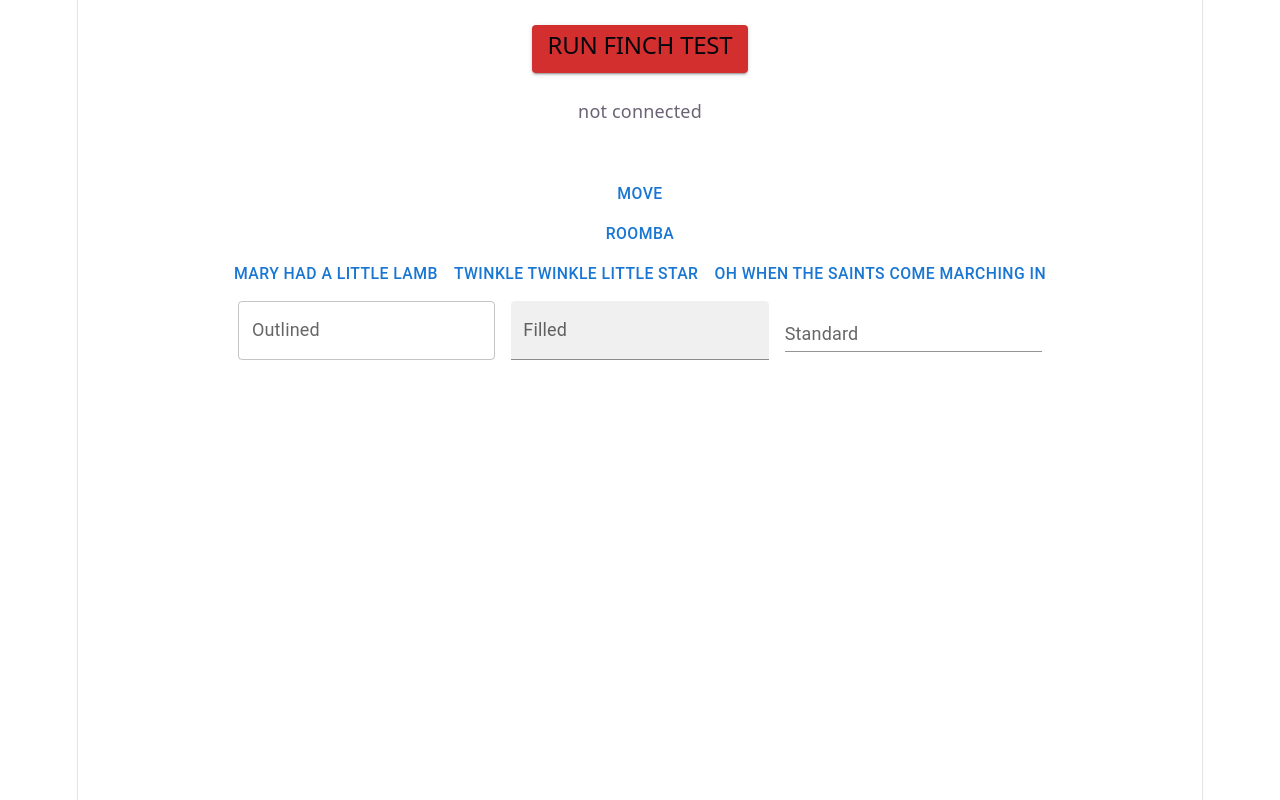
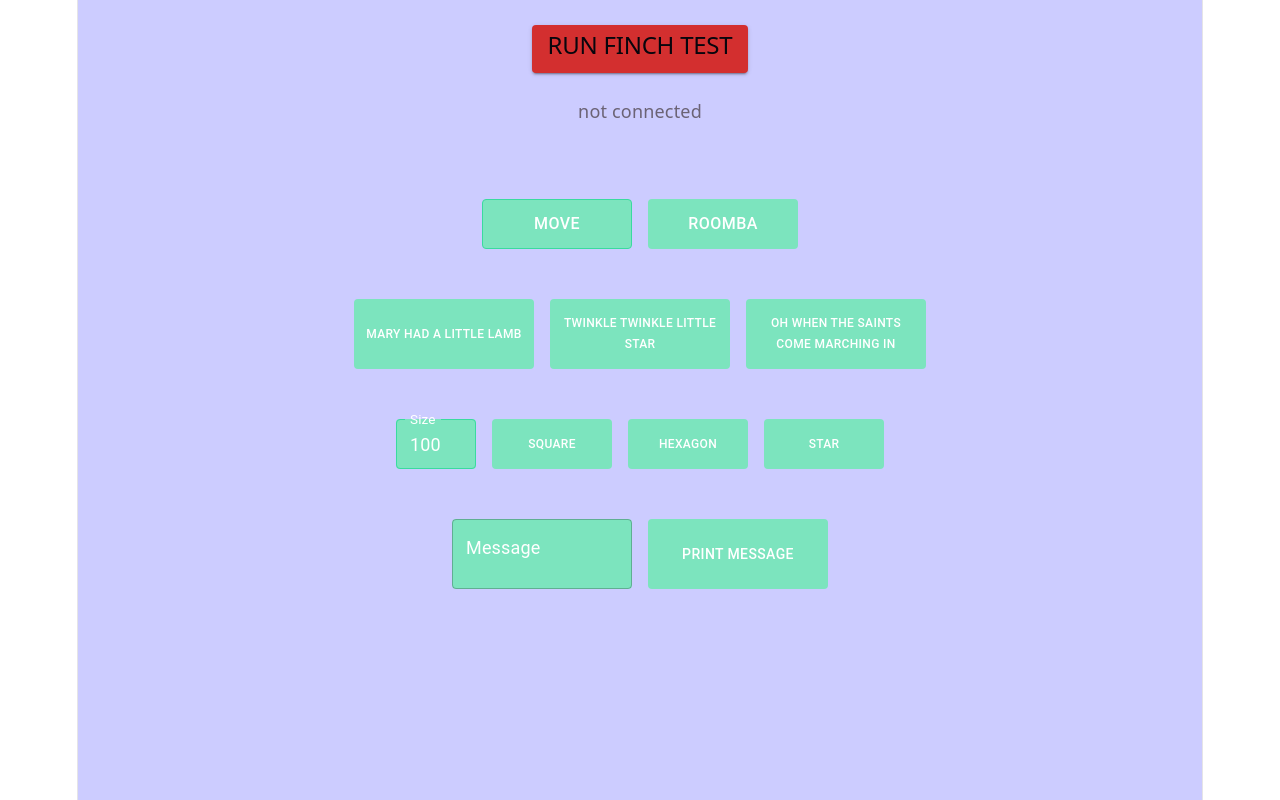
Before and after one commit to namorrin1/Building-a-Rico-Case, a React (Vite) app in the folder frontend/: page / in a window 1280 px wide. Built offline with nearby package versions, Linux system fonts and the light colour scheme; no server answers.

Commit message:
I need to sleep

```diff
--- a/frontend/src/App.tsx
+++ b/frontend/src/App.tsx
@@ -13,9 +13,12 @@ const socket = io(URL, {
       path: '/socket.io/',
       transports: ['websocket'],
     })
+
 function App() {
     const [connected, setConnected] = useState(false)
     const [on , setOn] = useState(false)
+    const [drawSize, setDrawSize] = useState(100)
+    const [message, setMessage] = useState('')
     useEffect(() => {
 
     function onConnect() {
@@ -75,51 +78,181 @@ function App() {
             { connected ? 'connected' : 'not connected' }
             </div>
         </div>
-        <div>
+       {/* wrapping buttons in this flex div */}
+        <div style ={{ display: 'flex', gap: '16px', padding: PADDING, justifyContent: 'center' }}>
             <Button
+                variant ='outlined'
+                sx ={{
+                    backgroundColor: '#7ce4be',
+                    color: '#ffffff',
+                    '&:hover': {backgroundColor: '#3ada9f', border: '1px solid black' },
+                    width: '150px',
+                    height: '50px',
+                    fontSize: '16px',
+                    border: '1px solid #3ada9f',
+
+
+                }}
                 onClick={() => {
                     if (on) {
                         socket.emit('move', {direction: 'stop'})
                     }
                     setOn(!on)
-                }}>
+                }}
+            >
                 Move
             </Button>
-        </div>
-        <div id="roombabutton">
+
             <Button
+                sx={{
+                    backgroundColor: '#7ce4be',
+                    color: '#ffffff',
+                    '&:hover': {backgroundColor: '#3ada9f' },
+                    width: '150px',
+                    height: '50px',
+                    fontSize: '16px',
+                }}
                 onClick={() =>
                     socket.emit('roomba')
                 }>
-                Roomba</Button>
+                Roomba
+            </Button>
         </div>
-        <div id="songbuttons">
+        {/*wrapping songbuttons like the other two */}
+        <div id="songbuttons" style={{display: 'flex', gap: '16px', padding: PADDING, justifyContent:'center'}}>
             <Button
+                sx={{
+                    backgroundColor: '#7ce4be',
+                    color: 'white',
+                    '&:hover': {backgroundColor: '#3ada9f' },
+                    width: '180px',
+                    height: '70px',
+                    fontSize: '12px',
+                }}
                 onClick={() =>
                     socket.emit('songhandler','mary')
                 }
             >Mary Had A Little Lamb</Button>
             <Button
+                sx={{
+                    backgroundColor: '#7ce4be',
+                    color: '#ffffff',
+                    '&:hover': {backgroundColor: '#3ada9f' },
+                    width: '180px',
+                    height: '70px',
+                    fontSize: '12px',
+                }}
                 onClick={() =>
                     socket.emit('songhandler','twinkle')
                 }>Twinkle Twinkle Little Star</Button>
             <Button
+            sx={{
+                    backgroundColor: '#7ce4be',
+                    color: '#ffffff',
+                    '&:hover': {backgroundColor: '#3ada9f' },
+                    width: '180px',
+                    height: '70px',
+                    fontSize: '12px',
+                }}
                 onClick={() =>
                     socket.emit('songhandler','saints')
                 }
             >Oh When The Saints Come Marching In</Button>
         </div>
-        <div id="message">
-                <Box
-      component="form"
-      sx={{ '& > :not(style)': { m: 1, width: '25ch' } }}
-      noValidate
-      autoComplete="off"
-    >
-      <TextField id="outlined-basic" label="Outlined" variant="outlined" />
-      <TextField id="filled-basic" label="Filled" variant="filled" />
-      <TextField id="standard-basic" label="Standard" variant="standard" />
-    </Box>
+        <div style= {{display: 'flex', gap:'16px',padding:PADDING, justifyContent: 'center'}}>
+            <TextField
+                label="Size"
+                type="Number"
+                value={drawSize}
+                onChange={(e) => setDrawSize(Number(e.target.value))}
+                sx={{width:'80px',
+
+                    '& .MuiOutlinedInput-root': {
+                        backgroundColor: '#7ce4be',
+                        height: '50px',
+                        alignItems: 'center',
+                    },
+                    '& .MuiInputLabel-root': {
+                        color: '#ffffff',
+                    },
+                    '& .MuiOutlinedInput-input': {
+                        color: '#ffffff',
+                    },
+                    '& .MuiOutlinedInput-notchedOutline': {
+                        border: '1px solid #3ada9f'
+                    },
+                    '&:hover .MuiOutlinedInput-notchedOutline': {
+                        border: '1px solid black'
+                    },
+
+                }}
+            />
+            <Button
+                sx={{
+                    backgroundColor: '#7ce4be',
+                    color:'#ffffff',
+                    '&:hover': {backgroundColor: '#3ada9f'},
+                    width: '120px',
+                    height: '50px',
+                    fontSize: '12px',
+
+                }}
+                onClick={() => socket.emit('draw', drawSize, 'SQUARE')}
+            >Square</Button>
+
+            <Button
+                sx={{
+                    backgroundColor: '#7ce4be',
+                    color:'#ffffff',
+                    '&:hover': {backgroundColor: '#3ada9f'},
+                    width: '120px',
+                    height: '50px',
+                    fontSize: '12px',
+
+                }}
+                onClick={() => socket.emit('draw', drawSize, 'HEXAGON')}
+            >Hexagon</Button>
+
+            <Button
+                sx={{
+                    backgroundColor: '#7ce4be',
+                    color:'#ffffff',
+                    '&:hover': {backgroundColor: '#3ada9f'},
+                    width: '120px',
+                    height: '50px',
+                    fontSize: '12px',
+
+                }}
+                onClick={() => socket.emit('draw', drawSize, 'STAR')}
+            >Star</Button>
+        </div>
+        <div style={{display: 'flex', gap: '16px', padding: PADDING, justifyContent: 'center', alignItems: 'center'}}>
+            <TextField
+                label="Message"
+                value={message}
+                onChange={(e) => setMessage(e.target.value)}
+                sx={{
+                    width: '180px',
+                    '& .MuiOutlinedInput-root': {backgroundColor: '#7ce4be', height: '70px'},
+                    '& .MuiInputLabel-root': {color: '#ffffff'},
+                    '& .MuiOutlinedInput-input': {color: '#ffffff'},
+
+                }}
+            />
+            <Button
+                sx={{
+                    backgroundColor: '#7ce4be',
+                    color: '#ffffff',
+                    '&:hover':{ backgroundColor: '#3ada9f'},
+                    width:'180px',
+                    height: '70px',
+                    fontSize: '14px',
+
+                }}
+                onClick={() => socket.emit('write', message)}
+            >
+                Print Message
+            </Button>
         </div>
         </>
     )
--- a/frontend/src/index.css
+++ b/frontend/src/index.css
@@ -60,6 +60,7 @@
   display: flex;
   flex-direction: column;
   box-sizing: border-box;
+  background-color: #ccccff;
 }
 
 body {
```
